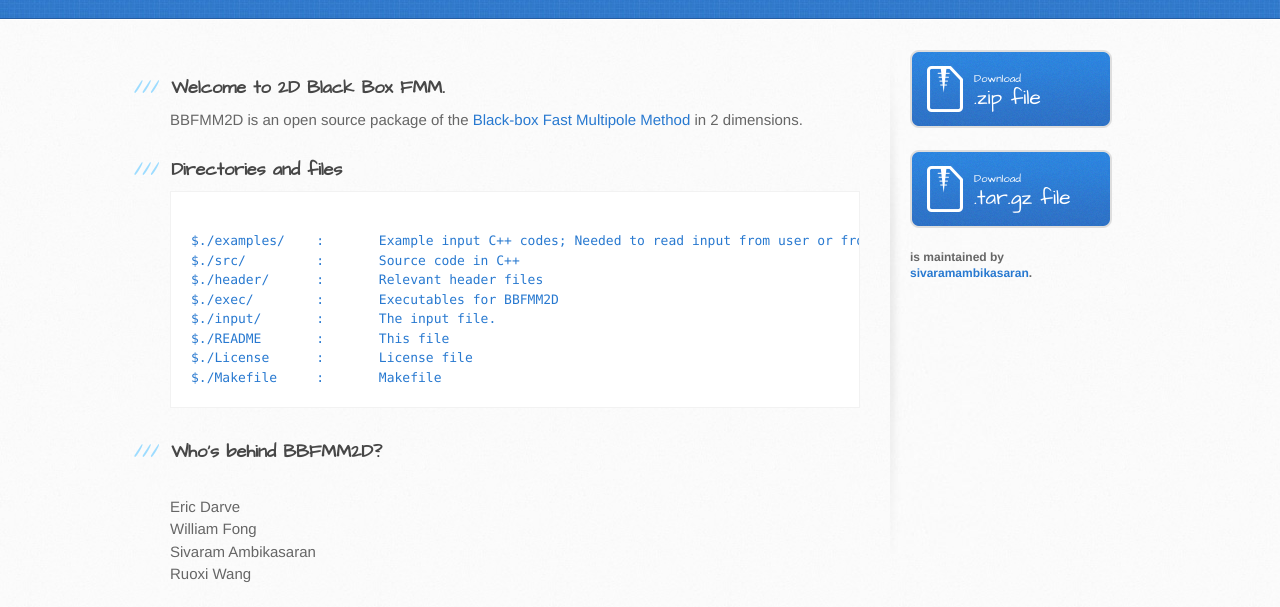
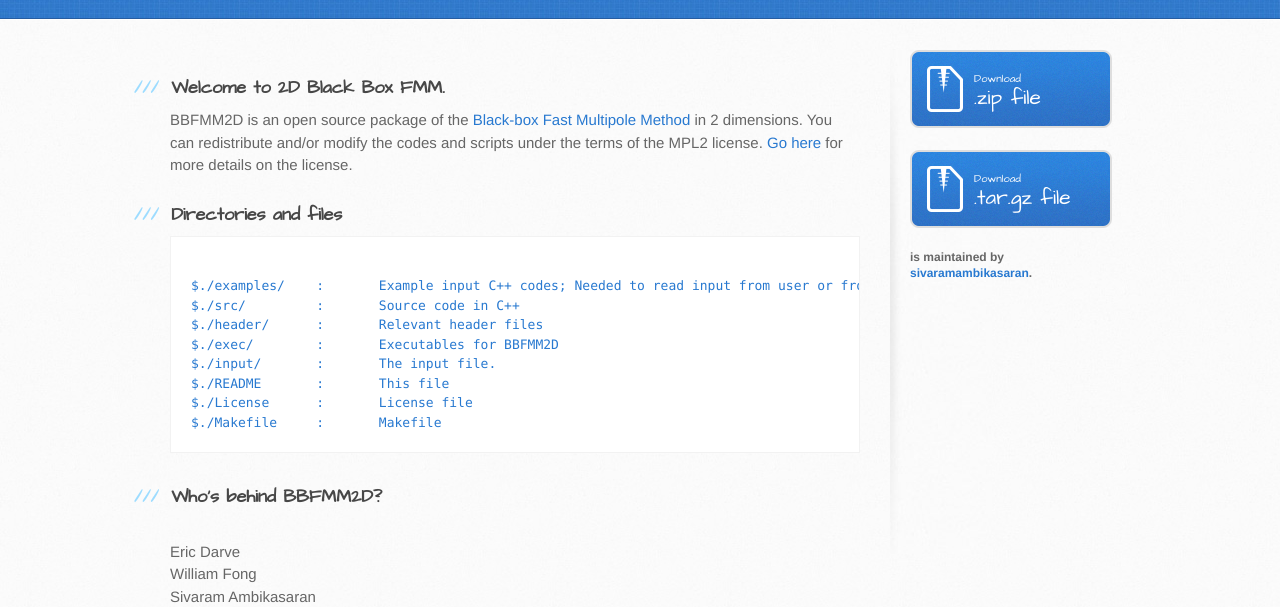
Before and after one commit to SAFRAN-LAB/BBFMM2D, a plain HTML site: page index.html in a window 1280 px wide. Shown: the part 182-789 px from the top of the page. Drawn offline with Linux system fonts and the light colour scheme.

Commit message:
More changes to webpage

```diff
--- a/index.html
+++ b/index.html
@@ -31,7 +31,7 @@
           <h3>
 <a name="welcome-to-bbfmm2d" class="anchor" href="#welcome-to-bbfmm2d"><span class="octicon octicon-link"></span></a>Welcome to 2D Black Box FMM.</h3>
 
-<p>BBFMM2D is an open source package of the <a href="http://www.sciencedirect.com/science/article/pii/S0021999109004665">Black-box Fast Multipole Method</a> in 2 dimensions.</p>
+<p>BBFMM2D is an open source package of the <a href="http://www.sciencedirect.com/science/article/pii/S0021999109004665">Black-box Fast Multipole Method</a> in 2 dimensions. You can redistribute and/or modify the codes and scripts under the terms of the MPL2 license. <a href="http://www.mozilla.org/MPL/2.0/FAQ.html">Go here </a> for more details on the license.</p>
 
 <h3> Directories and files</h3>
 <pre><code>
@@ -52,22 +52,22 @@ Sivaram Ambikasaran<br>
 Ruoxi Wang
 
 <h3>Setting things up</h3>
-1) To run this package, you need to have Eigen.<br>
+1) To get the package running, you need to have Eigen.<br>
 
-2) Download Eigen from here: http://eigen.tuxfamily.org/index.php?title=Main_Page<br>
+2) If you do not have Eigen, download it from here: http://eigen.tuxfamily.org/index.php?title=Main_Page<br>
 
 3) Create a directory named Codes/ inside the main Eigen folder and copy the directory BBFMM2D/ into the directory Codes/.<br>
 
 4) Open the Makefile, which is inside the folder BBFMM2D. Ensure that you have included the path to Eigen in the line containing "CFLAGS". For instance, in the above setting, the path "-I ./../../" should be included in the Makefile.<br>
 
-5) Once you have this set up, you should be able to run the code. Check whether the code runs by performing the following action. Go to the directory, where Makefile is in, then key in the following three commands in the terminal:
+5) Once you have this set up, you should be able to run the code. Check whether the code runs by performing the following action. Go to the directory, where Makefile is in; then key in the following three commands in the terminal:
 <pre><code>
 $make get_matrix_through_routine_standard_kernel
 $cd exec/
 $./H2_2D_MVP_get_matrix_through_routine_standard_kernel
 </code></pre>
 
-The code should now run.
+6) For more details, read through the README.txt file.
 
 <h3>
 <a name="support-or-contact" class="anchor" href="#support-or-contact"><span class="octicon octicon-link"></span></a>Support or Contact</h3>
```
